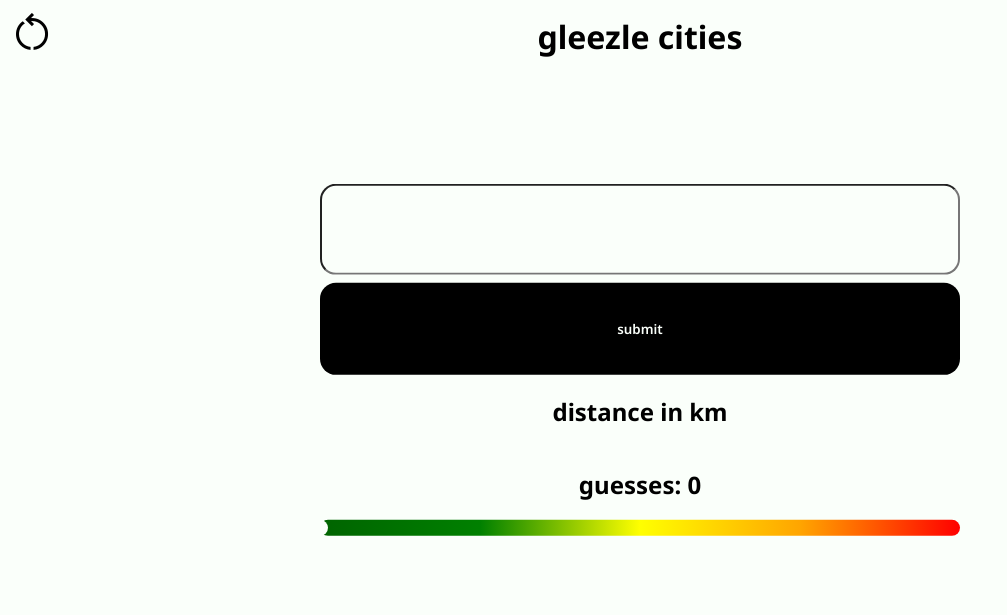
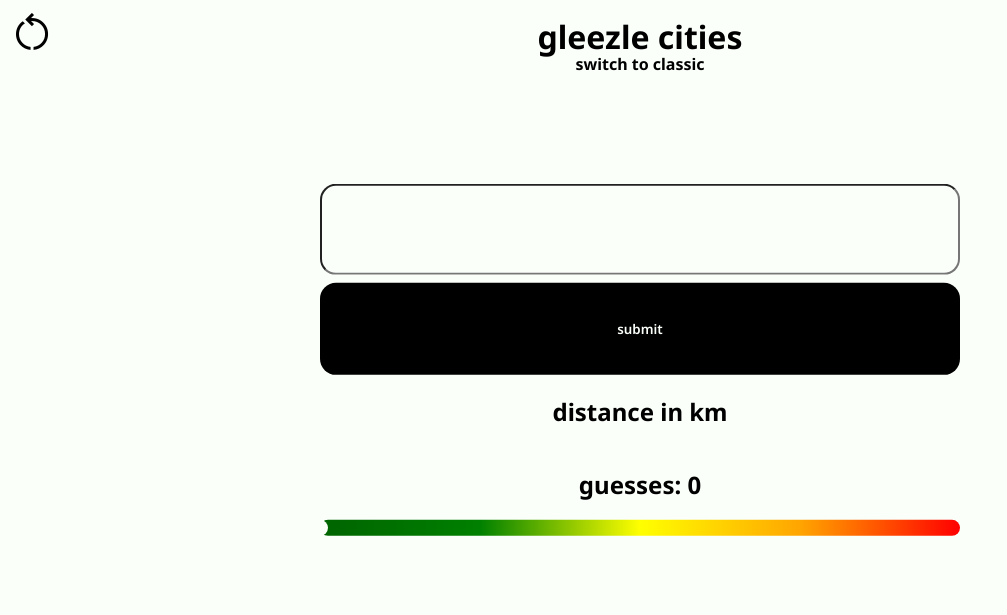
Before and after one commit to GOREFFPLAZY/globle, a Flask app: page /city in a window 1280 px wide. Shown: the top 615 px of the page, without its empty margins (0-1007 px from the left). Run offline with Flask 3, Linux system fonts and the light colour scheme.

Commit message:
country/city switch menu

```diff
--- a/app.py
+++ b/app.py
@@ -38,8 +38,7 @@ def random_city():
 
 @app.route("/")
 def start():
-    return redirect("/city")
-    #return render_template("index.html")
+    return redirect("/country")
 
 @app.route("/country")
 def country():
--- a/static/style.css
+++ b/static/style.css
@@ -23,6 +23,12 @@ body, html{
 h1{
     font-size: 5rem;
     line-height: 1;
+    margin-bottom: 0;
+}
+
+a{
+    text-decoration: none;
+    font-weight: 700;
 }
 
 form{
--- a/templates/city.html
+++ b/templates/city.html
@@ -10,6 +10,7 @@
 </head>
 <body>
     <h1>gleezle cities</h1>
+    <a href="/country">switch to classic</a>
 
 
     <form action="/city/play" enctype="multipart/form-data" method="post">
--- a/templates/country.html
+++ b/templates/country.html
@@ -10,6 +10,7 @@
 </head>
 <body>
     <h1>gleezle</h1>
+    <a href="/city">switch to cities</a>
 
 
     <form action="/country/play" enctype="multipart/form-data" method="post">
```
